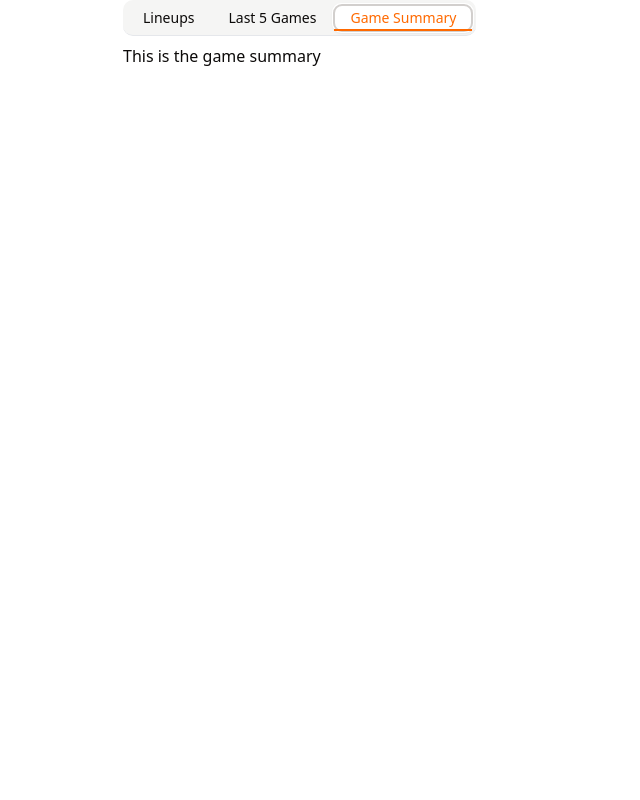
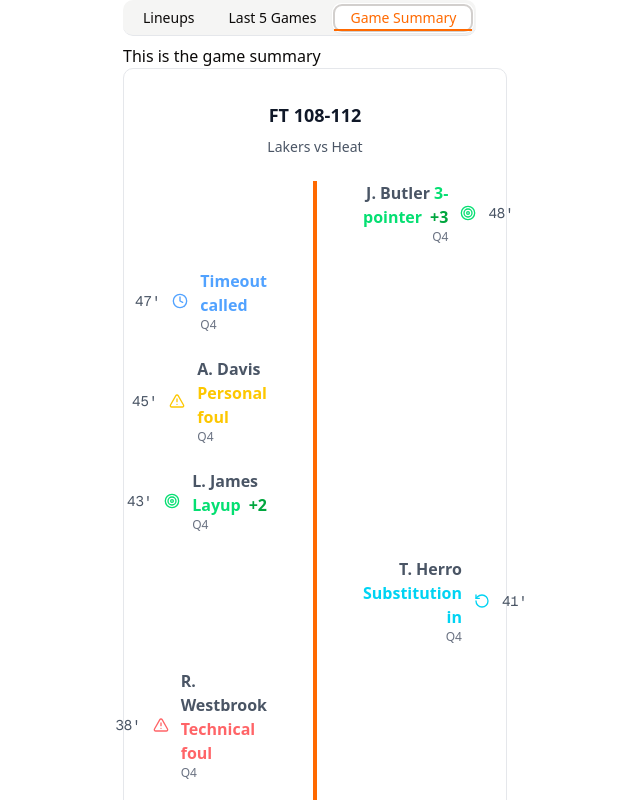
Before and after one commit to lesedilengosane/sport-stat-tracker, a Next.js app: page /analyst in a window 1280 px wide. Both pictures are taken after a click on the tab "Game Summary". Shown: the top 800 px of the page, without its empty margins (325-965 px from the left). Built offline with nearby package versions, Linux system fonts and the light colour scheme.

Commit message:
added  match timeline

```diff
--- /dev/null
+++ b/src/components/basketball-timeline.tsx
@@ -0,0 +1,178 @@
+import { Clock, Target, AlertTriangle, RotateCcw, Users, Trophy } from "lucide-react"
+
+export interface BasketballEvent {
+  id: string
+  minute: number
+  quarter: 1 | 2 | 3 | 4 | "OT"
+  type: "score" | "foul" | "timeout" | "substitution" | "technical" | "quarter_end"
+  team: "home" | "away"
+  player?: string
+  points?: number
+  description: string
+}
+
+const basketballTimelineData: BasketballEvent[] = [
+  {
+    id: "1",
+    minute: 48,
+    quarter: 4,
+    type: "score",
+    team: "away",
+    player: "J. Butler",
+    points: 3,
+    description: "3-pointer",
+  },
+  { id: "2", minute: 47, quarter: 4, type: "timeout", team: "home", description: "Timeout called" },
+  { id: "3", minute: 45, quarter: 4, type: "foul", team: "home", player: "A. Davis", description: "Personal foul" },
+  { id: "4", minute: 43, quarter: 4, type: "score", team: "home", player: "L. James", points: 2, description: "Layup" },
+  {
+    id: "5",
+    minute: 41,
+    quarter: 4,
+    type: "substitution",
+    team: "away",
+    player: "T. Herro",
+    description: "Substitution in",
+  },
+  {
+    id: "6",
+    minute: 38,
+    quarter: 4,
+    type: "technical",
+    team: "home",
+    player: "R. Westbrook",
+    description: "Technical foul",
+  },
+  {
+    id: "7",
+    minute: 36,
+    quarter: 4,
+    type: "score",
+    team: "away",
+    player: "B. Adebayo",
+    points: 2,
+    description: "Dunk",
+  },
+  { id: "8", minute: 36, quarter: 3, type: "quarter_end", team: "home", description: "End of 3rd Quarter" },
+  {
+    id: "9",
+    minute: 35,
+    quarter: 3,
+    type: "score",
+    team: "home",
+    player: "A. Reaves",
+    points: 3,
+    description: "3-pointer",
+  },
+  { id: "10", minute: 33, quarter: 3, type: "foul", team: "away", player: "K. Lowry", description: "Shooting foul" },
+]
+
+const getEventIcon = (type: BasketballEvent["type"]) => {
+  switch (type) {
+    case "score":
+      return <Target className="w-4 h-4" />
+    case "foul":
+      return <AlertTriangle className="w-4 h-4" />
+    case "timeout":
+      return <Clock className="w-4 h-4" />
+    case "substitution":
+      return <RotateCcw className="w-4 h-4" />
+    case "technical":
+      return <AlertTriangle className="w-4 h-4" />
+    case "quarter_end":
+      return <Trophy className="w-4 h-4" />
+    default:
+      return <Users className="w-4 h-4" />
+  }
+}
+
+const getEventColor = (type: BasketballEvent["type"]) => {
+  switch (type) {
+    case "score":
+      return "text-green-400"
+    case "foul":
+      return "text-yellow-400"
+    case "timeout":
+      return "text-blue-400"
+    case "substitution":
+      return "text-cyan-400"
+    case "technical":
+      return "text-red-400"
+    case "quarter_end":
+      return "text-purple-400"
+    default:
+      return "text-gray-400"
+  }
+}
+
+export default function BasketballTimeline() {
+  const sortedEvents = basketballTimelineData.sort((a, b) => b.minute - a.minute)
+
+  return (
+    <div className="w-full max-w-10xl mx-auto  rounded-lg p-8 border border-gray-200">
+      {/* Game Header */}
+      <div className="text-center mb-6">
+        <div className="text-gray-900 text-lg font-bold mb-2">FT 108-112</div>
+        <div className="text-gray-600 text-sm">Lakers vs Heat</div>
+      </div>
+
+      {/* Timeline */}
+      <div className="relative">
+        {/* Center divider line */}
+        <div className="absolute left-1/2 top-0 bottom-0 w-1 bg-orange-500 transform -translate-x-1/2"></div>
+
+        <div className="space-y-6">
+          {sortedEvents.map((event) => (
+            <div key={event.id} className="grid grid-cols-2 gap-8 relative">
+              {/* Home side (left) */}
+              <div className="flex justify-end pr-8">
+                {event.team === "home" && (
+                  <div className="flex items-center space-x-3 text-left max-w-[250px]">
+                    <span className="text-gray-600 text-sm font-mono">{event.minute}'</span>
+                    <div className={`${getEventColor(event.type)} flex-shrink-0`}>
+                      {getEventIcon(event.type)}
+                    </div>
+                    <div>
+                      <div className="font-semibold">
+                        {event.player && <span className="text-gray-600">{event.player} </span>}
+                        <span className={getEventColor(event.type)}>{event.description}</span>
+                        {event.points && <span className="ml-2 text-green-600 font-bold">+{event.points}</span>}
+                      </div>
+                      <div className="text-xs text-gray-500">Q{event.quarter}</div>
+                    </div>
+                  </div>
+                )}
+              </div>
+
+              {/* Away side (right) */}
+              <div className="flex justify-start pl-8">
+                {event.team === "away" && (
+                  <div className="flex items-center space-x-3 text-right max-w-[250px]">
+                    <div>
+                      <div className="font-semibold">
+                        {event.player && <span className="text-gray-600">{event.player} </span>}
+                        <span className={getEventColor(event.type)}>{event.description}</span>
+                        {event.points && <span className="ml-2 text-green-600 font-bold">+{event.points}</span>}
+                      </div>
+                      <div className="text-xs text-gray-500">Q{event.quarter}</div>
+                    </div>
+                    <div className={`${getEventColor(event.type)} flex-shrink-0`}>
+                      {getEventIcon(event.type)}
+                    </div>
+                    <span className="text-gray-600 text-sm font-mono">{event.minute}'</span>
+                  </div>
+                )}
+              </div>
+            </div>
+          ))}
+        </div>
+      </div>
+
+      {/* Final Score */}
+      <div className="text-center mt-6 pt-4 border-t border-gray-300">
+        <div className="text-gray-600 text-sm">Final Score</div>
+        <div className="text-gray-900 text-xl font-bold">Lakers 108 - 112 Heat</div>
+      </div>
+    </div>
+  )
+}
--- a/src/components/line-up-page.tsx
+++ b/src/components/line-up-page.tsx
@@ -1,6 +1,6 @@
 import { AppWindowIcon, CodeIcon } from "lucide-react"
 import LastGames, { type Game, type GameResult } from './last5games';
-
+import BasketballTimeline from "@/components/basketball-timeline"
 import {
   Tabs,
   TabsContent,
@@ -50,6 +50,7 @@
         <TabsContent value="summary">
           <div>
             <h1>This is the game summary</h1>
+            <BasketballTimeline />
           </div>
         </TabsContent>
       </Tabs>
```
